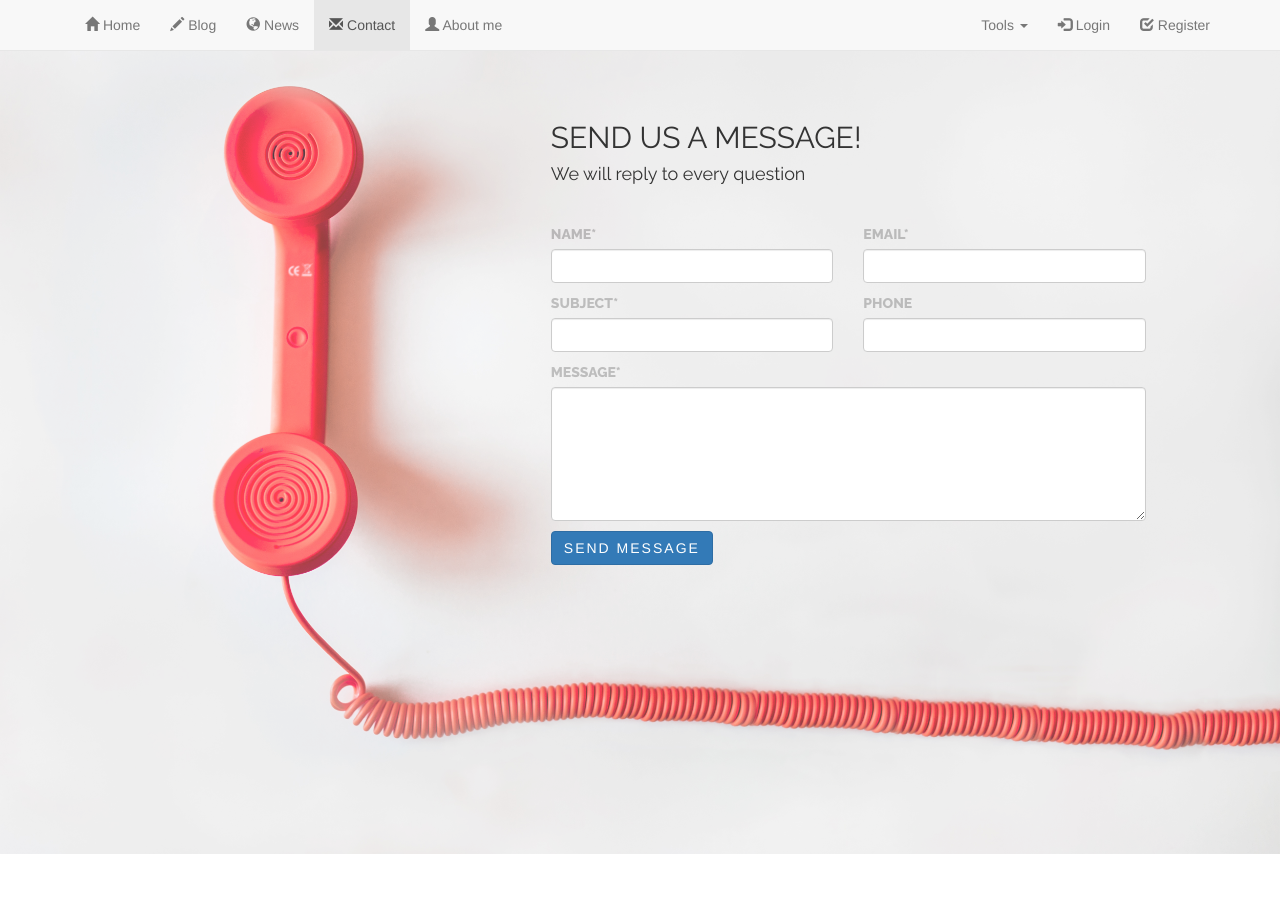
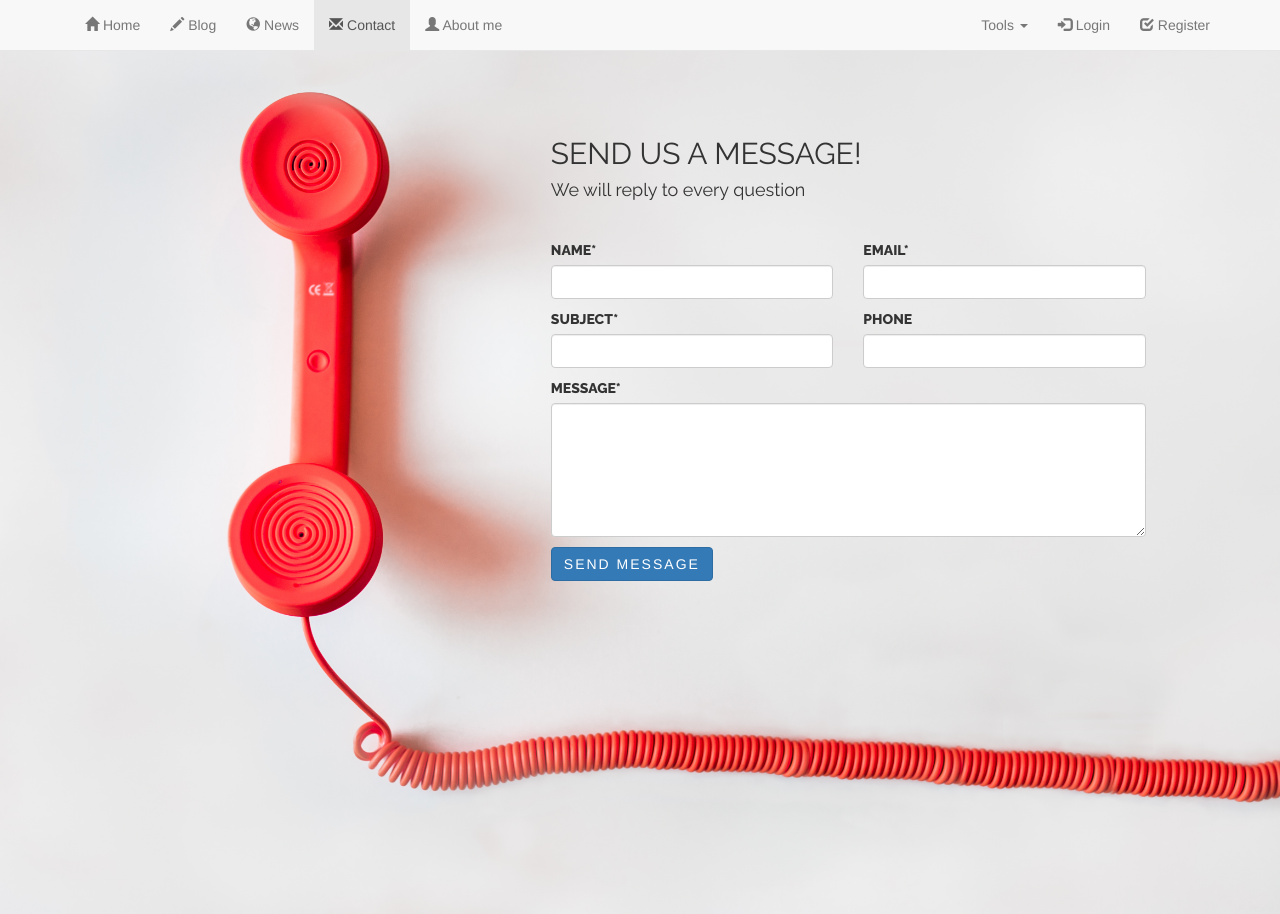
Before and after one commit to sSwiergosz/MyPage, a Django app: page /contact/ in a window 1280 px wide. Run offline with Django 3.2, Linux system fonts and the light colour scheme; some libraries are stand-ins or nearby versions.

Commit message:
Removed unnecessary css content

```diff
--- a/personalApp/static/personalApp/css/style.css
+++ b/personalApp/static/personalApp/css/style.css
@@ -223,8 +223,7 @@ figure.main-img.hover a:nth-child(3) i {
     transform: translate(-50%, -50%);
     opacity: 1;
 }
-h1,
-p {
+h1, p {
     text-align: center;
 }
 body {
@@ -284,29 +283,8 @@ label {
 	margin-top: 10px;
 }
 
-#phone-img {
-    max-width: 100%;
-    display: block;
-    height: auto;
-    opacity: 0.75;
-    position: absolute;
-    top: 0;
-    left: 0;
-    z-index: 10;
-    position: fixed;
-}
-
-.form-group {
-	margin-top: 12%;
-}
-
 #submit-btn {
 	margin-top: 10px;
-}
-
-#contact-textarea {
-    z-index: 11;
-    position: relative;
 }
 
 button {
@@ -318,18 +296,18 @@ button {
     letter-spacing: 2px;
     text-transform: uppercase;
     font-size: 0.8em;
-    position: relative;
-    z-index: 10;
 }
-input {
-    z-index: 10;
-    position: relative;
+
+
+#contact-page {
+    margin-top: -50px;
+    height: 100vh;
+    background-image: url("../img/phone.jpg");
+    background-repeat: no-repeat;
+    background-size: cover;
+    background-position: relative;
 }
-.tooltip-inner {
-    white-space: nowrap;
-    max-width: none;
+
+#contact-form {
+    margin-top: 15vh;
 }
-.input-group {
-    position: relative;
-    z-index: 10;
-}
--- a/personalApp/templates/personalApp/contact.html
+++ b/personalApp/templates/personalApp/contact.html
@@ -6,11 +6,12 @@
 {% endblock %}
 
 {% block content %}
-<div class="container-fluid" id="contact-page">
-	<img src="{% static "personalApp/img/phone.jpg" %}" id="phone-img"/>
+<div id="contact-page">
+	<div class="container-fluid">
+	<!-- 	<img src="{% static "personalApp/img/phone.jpg" %}" id="phone-img"/> -->
 		<div class="col-md-6 col-md-offset-5">
-		<div class="form-group">
-			<form action="mailto:szymon.swiergosz@gmail.com" method="post" enctype="text/plain">
+			<div class="form-group" id="contact-form">
+				<form action="mailto:szymon.swiergosz@gmail.com" method="POST" enctype="text/plain">
 					<h2>SEND US A MESSAGE!</h2>
 					<h4>We will reply to every question</h4>
 					<br>
@@ -45,4 +46,5 @@
 			</div>
 		</div>
 	</div>
+</div>
 {% endblock %}
```
Lines whose indentation alone changed are shown as unchanged.
